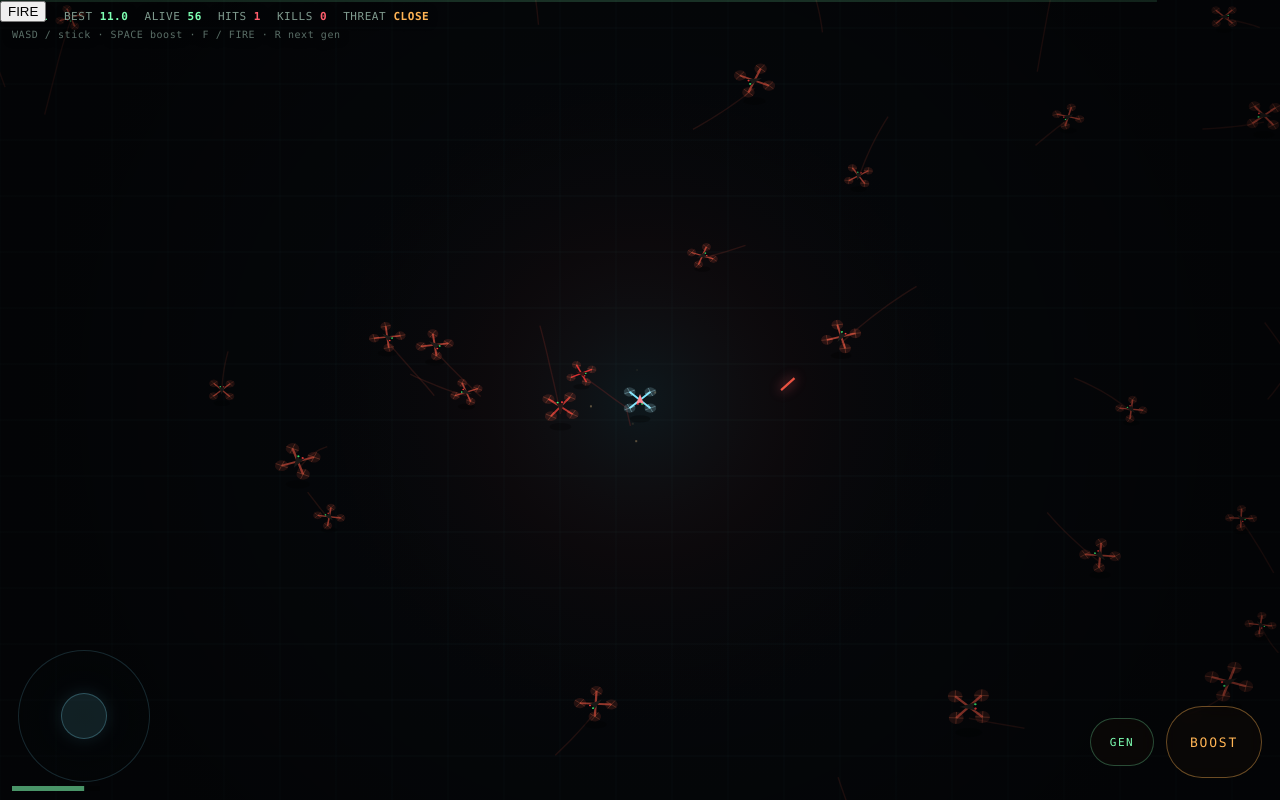
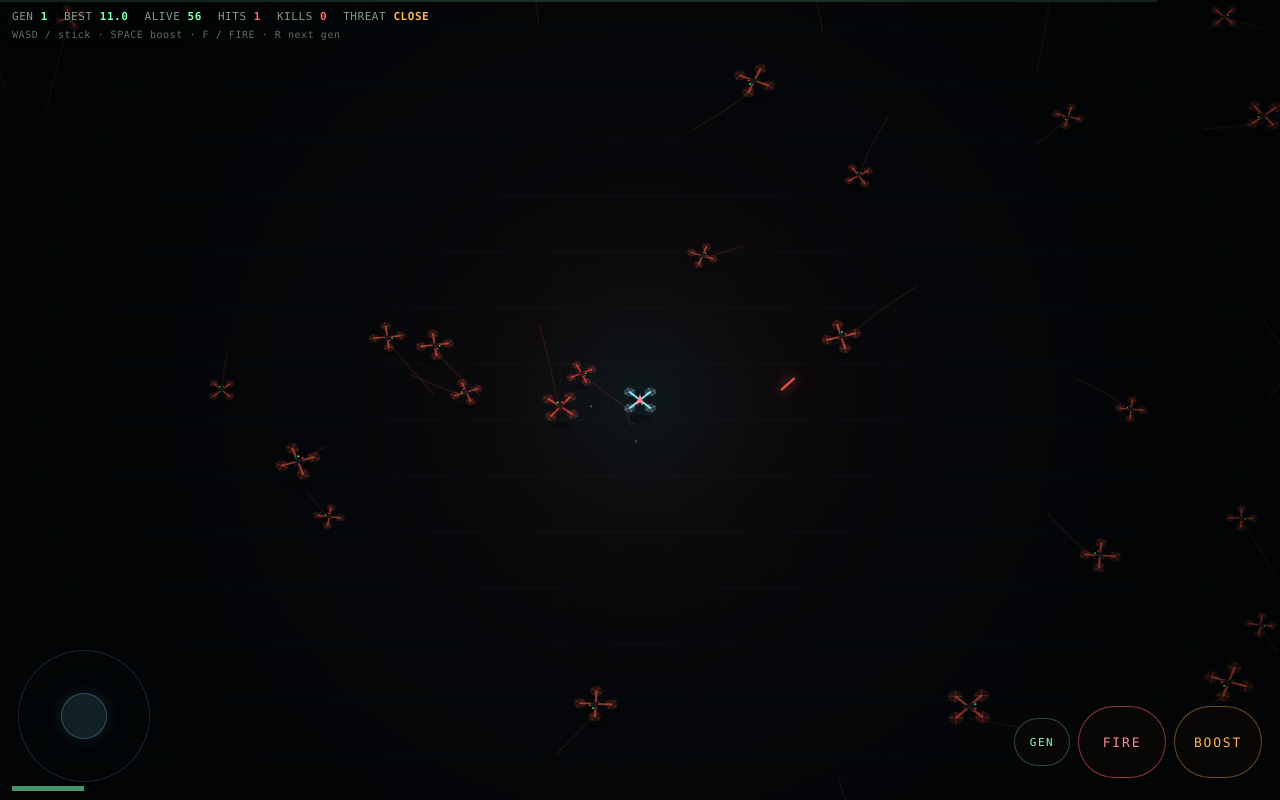
Before and after one commit to TheBabelDragon/neuro-swarm, a plain HTML site: page index.html in a window 1280 px wide. Drawn offline with Linux system fonts and the light colour scheme; animation ran at ten frames a second.

Commit message:
layout FIRE next to BOOST

```diff
--- a/style.css
+++ b/style.css
@@ -119,7 +119,7 @@ html, body {
   box-shadow: 0 0 16px rgba(126, 231, 255, 0.2);
 }
 
-#boost, #nextgen {
+#boost, #nextgen, #fire {
   pointer-events: auto;
   position: absolute;
   bottom: max(22px, env(safe-area-inset-bottom));
@@ -136,7 +136,7 @@ html, body {
 
 #boost {
   right: max(18px, env(safe-area-inset-right));
-  width: 96px;
+  width: 88px;
 }
 
 #boost.hot {
@@ -145,9 +145,22 @@ html, body {
   color: #fff4d8;
 }
 
+#fire {
+  right: max(114px, calc(env(safe-area-inset-right) + 96px));
+  width: 88px;
+  border-color: rgba(255, 93, 108, 0.55);
+  color: #ff8a96;
+}
+
+#fire.hot {
+  background: rgba(255, 93, 108, 0.28);
+  box-shadow: 0 0 22px rgba(255, 93, 108, 0.4);
+  color: #fff;
+}
+
 #nextgen {
-  right: max(126px, calc(env(safe-area-inset-right) + 108px));
-  width: 64px;
+  right: max(210px, calc(env(safe-area-inset-right) + 192px));
+  width: 56px;
   height: 48px;
   bottom: max(34px, calc(env(safe-area-inset-bottom) + 12px));
   border-color: rgba(125, 255, 178, 0.28);
```
